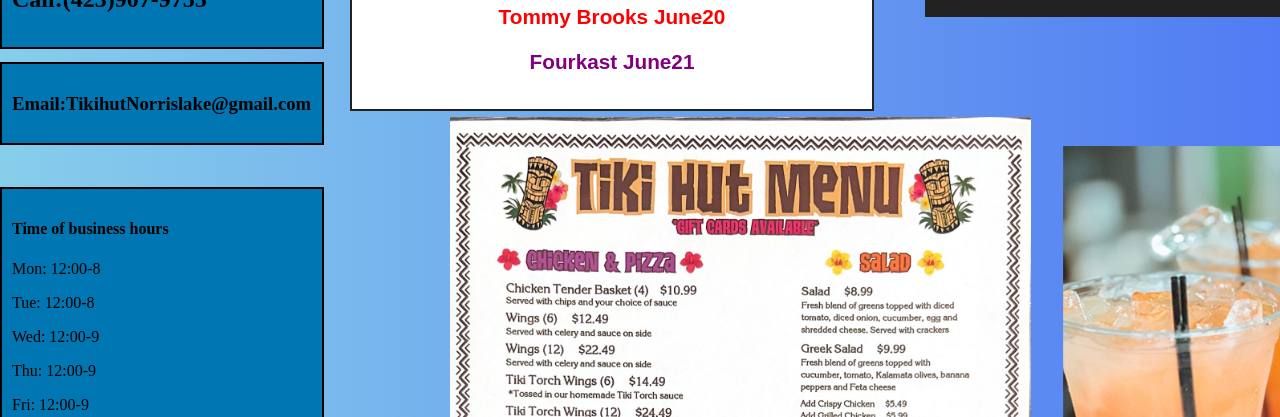
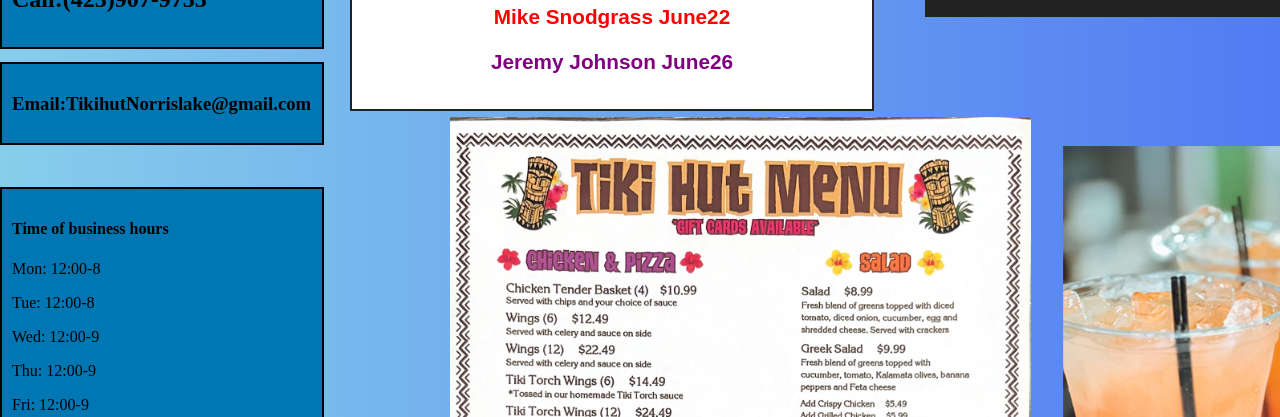
Before and after one commit to TikihutNorrislake25/TikiHutBarNorrisLake, a plain HTML site: page index.html in a window 1280 px wide. Shown: the part 383-800 px from the top of the page. Drawn offline with nearby package versions, Linux system fonts and the light colour scheme.

Commit message:
Update index.html

```diff
--- a/index.html
+++ b/index.html
@@ -122,8 +122,8 @@
         <h5>
         <p style="font-size:x-large"> EVENTS</p>
         <p style="color: blue;"> Singo Every Wednesday</p>
-        <p style="color: red;">Tommy Brooks June20</p>
-        <p style="color: purple;">Fourkast June21</p>
+        <p style="color: red;">Mike Snodgrass June22</p>
+        <p style="color: purple;">Jeremy Johnson June26</p>
 
         </h5>
 
```
